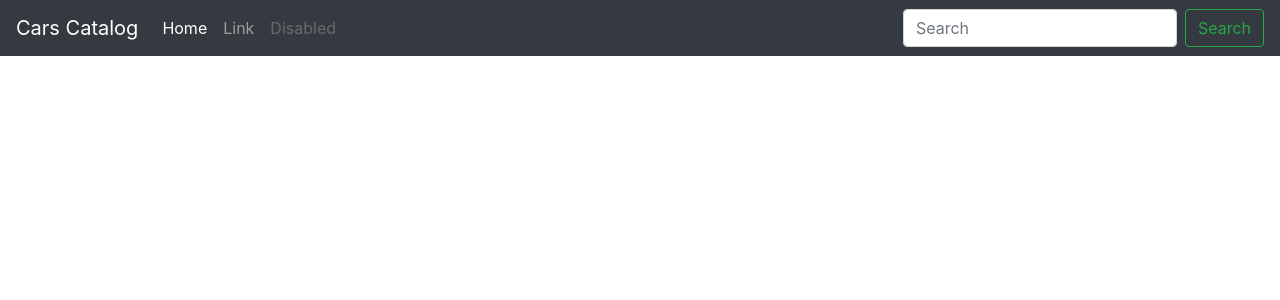
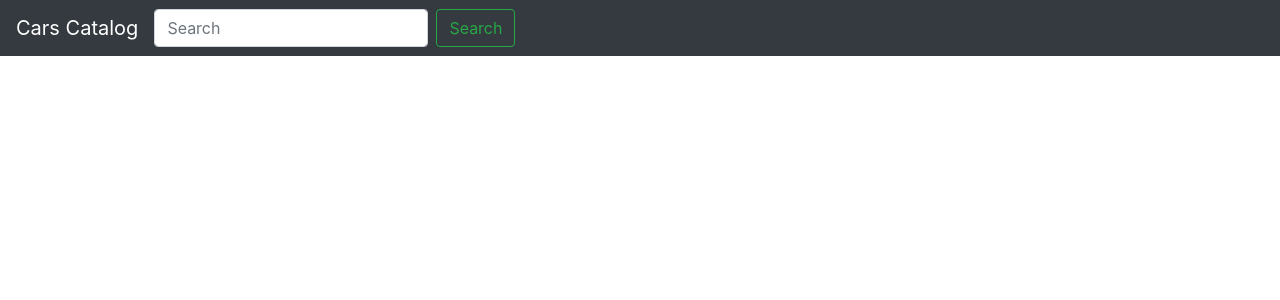
Before and after one commit to Vuatly/sf-carcatalog, a Django app: template app/templates/base.html in a window 1280 px wide. Shown: the top 300 px of the page. Run offline with Django 3.2, Linux system fonts and the light colour scheme; the template is opened without the code that fills it, so the values that code supplies are empty; some libraries are stand-ins or nearby versions.

Commit message:
delete empty ul if navbar

```diff
--- a/app/templates/base.html
+++ b/app/templates/base.html
@@ -20,17 +20,6 @@
         </button>
         <div class="collapse navbar-collapse" id="navbarTogglerDemo01">
           <a class="navbar-brand" href="{% url 'cars-list' %}">Cars Catalog</a>
-          <ul class="navbar-nav mr-auto mt-2 mt-lg-0">
-            <li class="nav-item active">
-              <a class="nav-link" href="#">Home <span class="sr-only">(current)</span></a>
-            </li>
-            <li class="nav-item">
-              <a class="nav-link" href="#">Link</a>
-            </li>
-            <li class="nav-item">
-              <a class="nav-link disabled" href="#">Disabled</a>
-            </li>
-          </ul>
           <form class="form-inline my-2 my-lg-0">
             <input class="form-control mr-sm-2" type="search" placeholder="Search" aria-label="Search" name="search">
             <button class="btn btn-outline-success my-2 my-sm-0" type="submit">Search</button>
```
